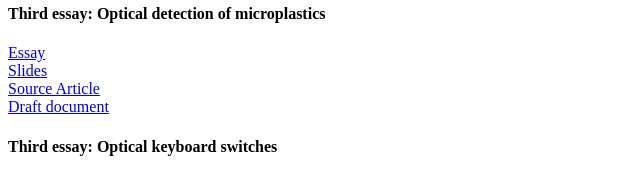
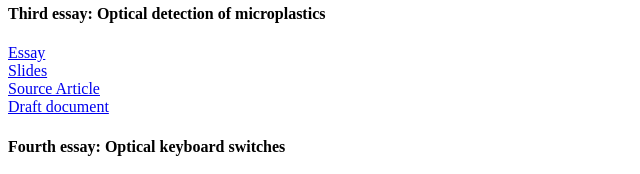
Before and after one commit to coreypowerdejong/optoelec.github.io, a plain HTML site: page index.html in a window 1280 px wide. Shown: the part 920-1094 px from the top of the page, 0-640 px from the left. Drawn offline with Linux system fonts and the light colour scheme.

Commit message:
Fix typo

```diff
--- a/index.html
+++ b/index.html
@@ -91,7 +91,7 @@
 
     <div id='essay_4'>
         <p>
-            <h4>Third essay: Optical keyboard switches</h4>
+            <h4>Fourth essay: Optical keyboard switches</h4>
             <a href='./Essay 4/Optical switches.pdf' target="_blank">
                 Essay</a><br>
             <a href='./Essay 4/Optical switches slides.pdf' target="_blank">
```
